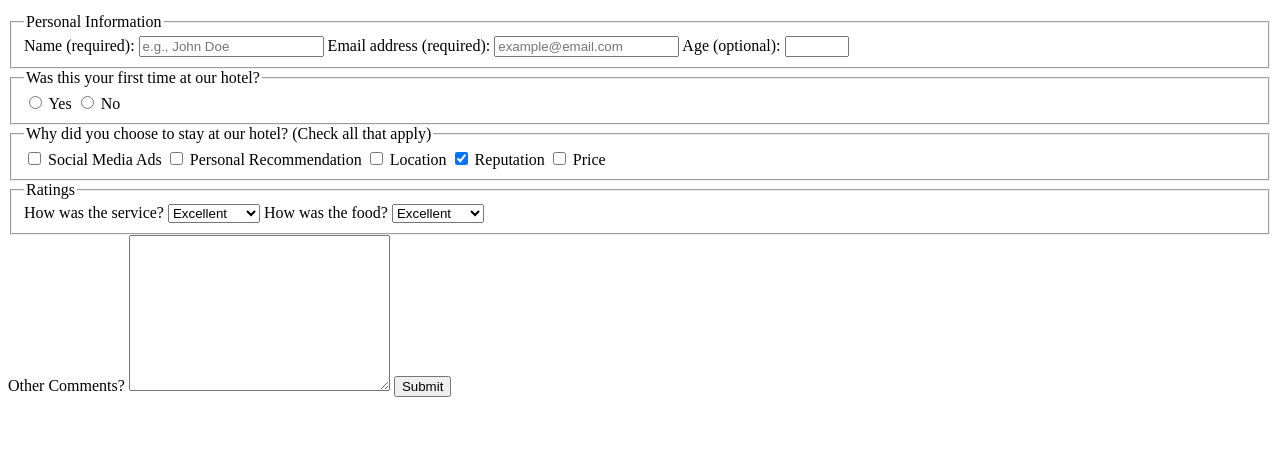
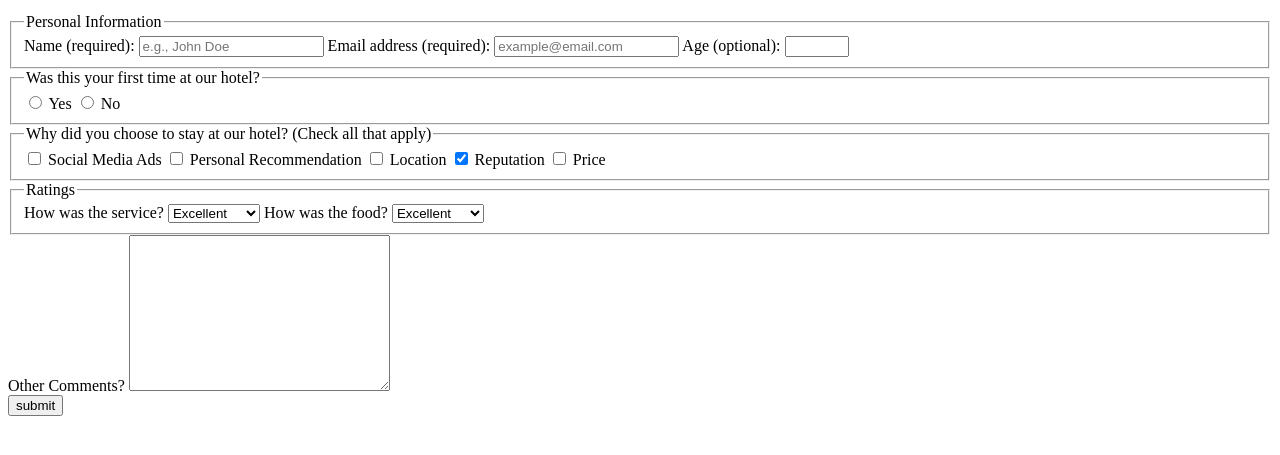
Before and after one commit to Enzo23Ark-S/freecodecamp-responsive-web-design-practica, a plain HTML site: page 01-HTML/Forms-and-Tables/build-a-hotel-feedback-form/index.html in a window 1280 px wide. Shown: the part 101-556 px from the top of the page. Drawn offline with Linux system fonts and the light colour scheme.

```diff
--- a/01-HTML/Forms-and-Tables/build-a-hotel-feedback-form/index.html
+++ b/01-HTML/Forms-and-Tables/build-a-hotel-feedback-form/index.html
@@ -98,8 +98,9 @@
 
     <label for="comments">Other Comments?</label>
     <textarea cols="30" rows="10" name="comments" id="comments"></textarea>
-    <button type="submit">Submit</button>
+
     </form>
+    <button type="submit">submit</button>
 </main>
 </body>
 </html>
```
Also changed, not shown: 01-HTML/Forms-and-Tables/working-with-tables/lectura-de-conceptos-y-responder-preguntas.txt (added).
